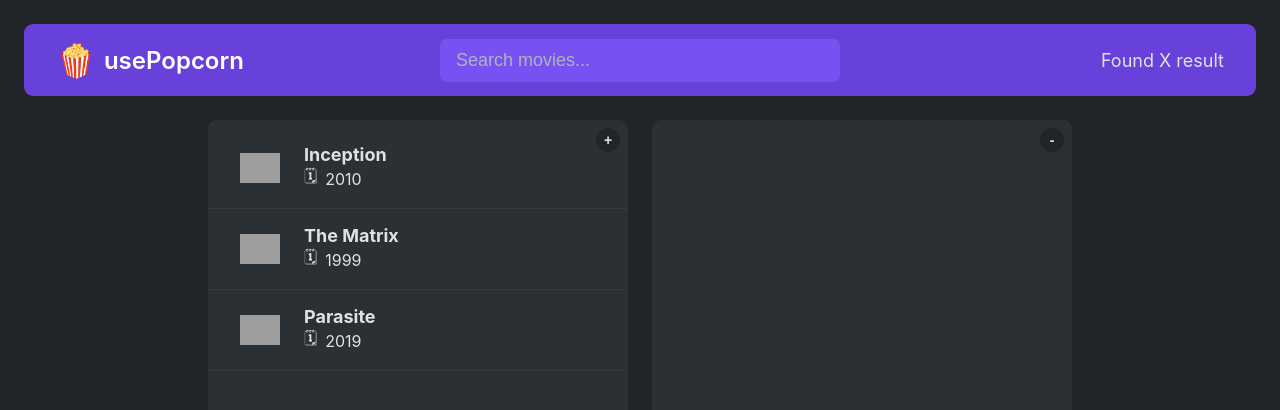
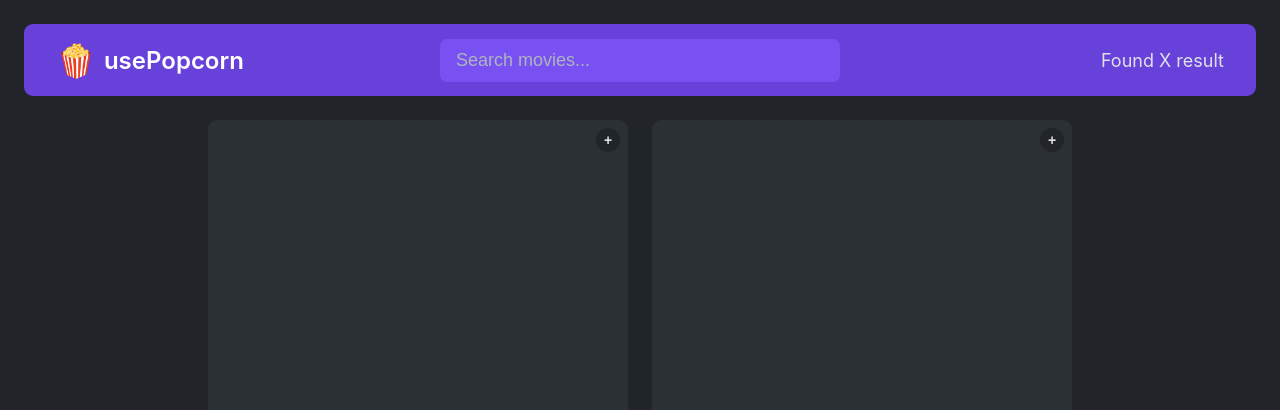
Before and after one commit to irabruce10/usepopcorn, a React (Create React App) app: page / in a window 1280 px wide. Shown: the top 410 px of the page. Built offline with nearby package versions, Linux system fonts and the light colour scheme; grey boxes are pictures that could not be loaded.

Commit message:
build compoment

```diff
--- a/src/App.js
+++ b/src/App.js
@@ -92,7 +92,7 @@ function Main() {
   return (
     <div className="main">
       <FilmList />
-      <FilmWatched />
+      <FilmWatchedList />
     </div>
   );
 }
@@ -110,9 +110,8 @@ function FilmList() {
         {isOpen ? "-" : "+"}
       </button>
       <ul className="list">
-        {movies.map((movie) => (
-          <Film key={movie.imdbID} movie={movie} />
-        ))}
+        {isOpen &&
+          movies.map((movie) => <Film key={movie.imdbID} movie={movie} />)}
       </ul>
     </div>
   );
@@ -132,10 +131,39 @@ function Film({ movie }) {
   );
 }
 
-function FilmWatched() {
+function FilmWatchedList() {
+  const [moviesWatched, setMoviesWatched] = useState(tempWatchedData);
+  const [isOpen2, setIsOpen2] = useState(false);
+
+  function handleOpen2() {
+    setIsOpen2(!isOpen2);
+  }
   return (
     <div className="box">
-      <button className="btn-toggle">-</button>
+      <button className="btn-toggle" onClick={handleOpen2}>
+        {isOpen2 ? "-" : "+"}
+      </button>
+      <ul className="list">
+        {isOpen2 &&
+          moviesWatched.map((movie) => (
+            <FilmWatched key={movie.imdbID} movie={movie} />
+          ))}
+      </ul>
     </div>
   );
 }
+
+function FilmWatched({ movie }) {
+  return (
+    <li className="">
+      <img src={movie.Poster} alt={movie.Title} />
+      <h3>{movie.Title}</h3>
+      <div>
+        <p>
+          <span>🗓</span>
+          <span>{movie.Year}</span>
+        </p>
+      </div>
+    </li>
+  );
+}
--- a/src/index.css
+++ b/src/index.css
@@ -138,7 +138,7 @@ body {
 .list {
   list-style: none;
   padding: 0.8rem 0;
-  overflow: scroll;
+  /* overflow: scroll; */
 }
 
 .list-watched {
```
